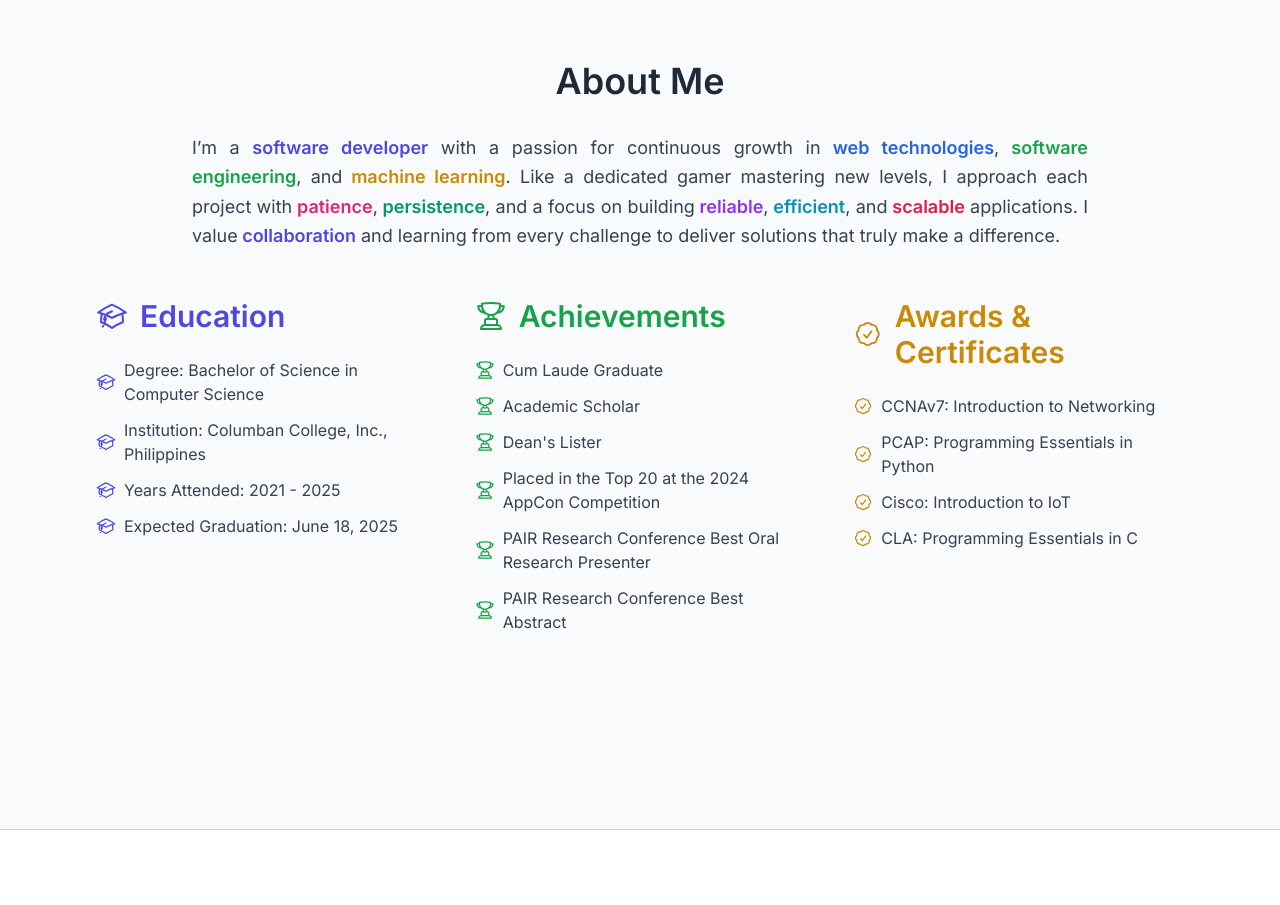
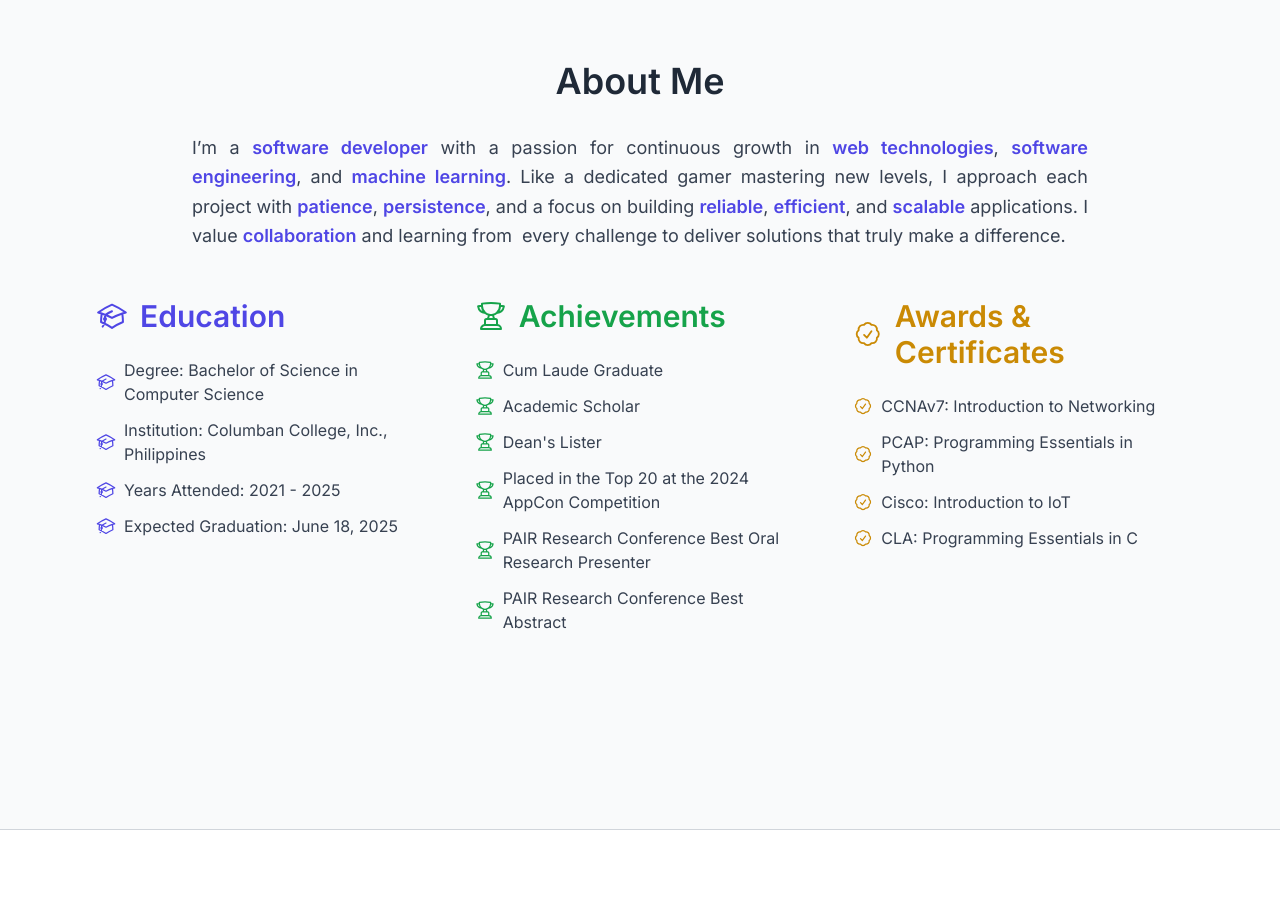
Before and after one commit to BrianShiroe/portfolio-react-typescript-tailwind, a React (Vite) app: page / in a window 1280 px wide. Shown: the part 820-1725 px from the top of the page. Built offline with nearby package versions, Linux system fonts and the light colour scheme.

Commit message:
Update About.tsx

```diff
--- a/src/pages/About.tsx
+++ b/src/pages/About.tsx
@@ -33,19 +33,19 @@ const About = () => {
 
       <p className="mb-12 text-lg leading-relaxed text-gray-700 dark:text-gray-300 max-w-4xl mx-auto text-justify">
         I’m a <span className="text-indigo-600 dark:text-indigo-400 font-semibold">software developer</span> with a
-        passion for continuous growth in
-        <span className="text-blue-600 dark:text-blue-400 font-semibold"> web technologies</span>,
-        <span className="text-green-600 dark:text-green-400 font-semibold"> software engineering</span>, and
-        <span className="text-yellow-600 dark:text-yellow-400 font-semibold"> machine learning</span>. Like a dedicated
-        gamer mastering new levels, I approach each project with
-        <span className="text-pink-600 dark:text-pink-400 font-semibold"> patience</span>,
-        <span className="text-emerald-600 dark:text-emerald-400 font-semibold"> persistence</span>, and a focus on
-        building
-        <span className="text-purple-600 dark:text-purple-400 font-semibold"> reliable</span>,
-        <span className="text-cyan-600 dark:text-cyan-400 font-semibold"> efficient</span>, and
-        <span className="text-rose-600 dark:text-rose-400 font-semibold"> scalable</span> applications. I value
-        <span className="text-indigo-600 dark:text-indigo-400 font-semibold"> collaboration</span> and learning from
-        every challenge to deliver solutions that truly make a difference.
+        passion for continuous growth in&nbsp;
+        <span className="text-indigo-600 dark:text-indigo-400 font-semibold">web technologies</span>,&nbsp;
+        <span className="text-indigo-600 dark:text-indigo-400 font-semibold">software engineering</span>, and&nbsp;
+        <span className="text-indigo-600 dark:text-indigo-400 font-semibold">machine learning</span>. Like a dedicated
+        gamer mastering new levels, I approach each project with&nbsp;
+        <span className="text-indigo-600 dark:text-indigo-400 font-semibold">patience</span>,&nbsp;
+        <span className="text-indigo-600 dark:text-indigo-400 font-semibold">persistence</span>, and a focus on
+        building&nbsp;
+        <span className="text-indigo-600 dark:text-indigo-400 font-semibold">reliable</span>,&nbsp;
+        <span className="text-indigo-600 dark:text-indigo-400 font-semibold">efficient</span>, and&nbsp;
+        <span className="text-indigo-600 dark:text-indigo-400 font-semibold">scalable</span> applications. I value&nbsp;
+        <span className="text-indigo-600 dark:text-indigo-400 font-semibold">collaboration</span> and learning
+        from&nbsp; every challenge to deliver solutions that truly make a difference.
       </p>
 
       {/* 3-column layout for Education, Achievements, Awards */}
```
